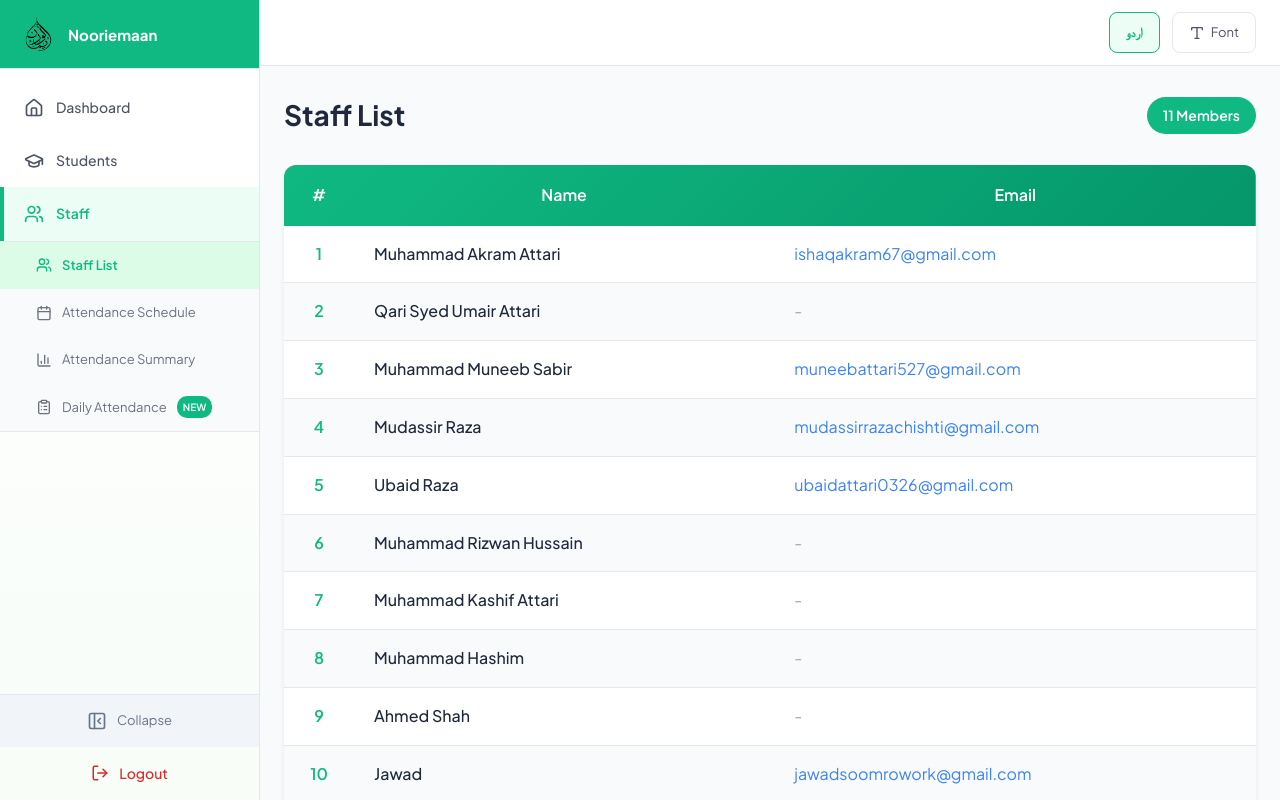
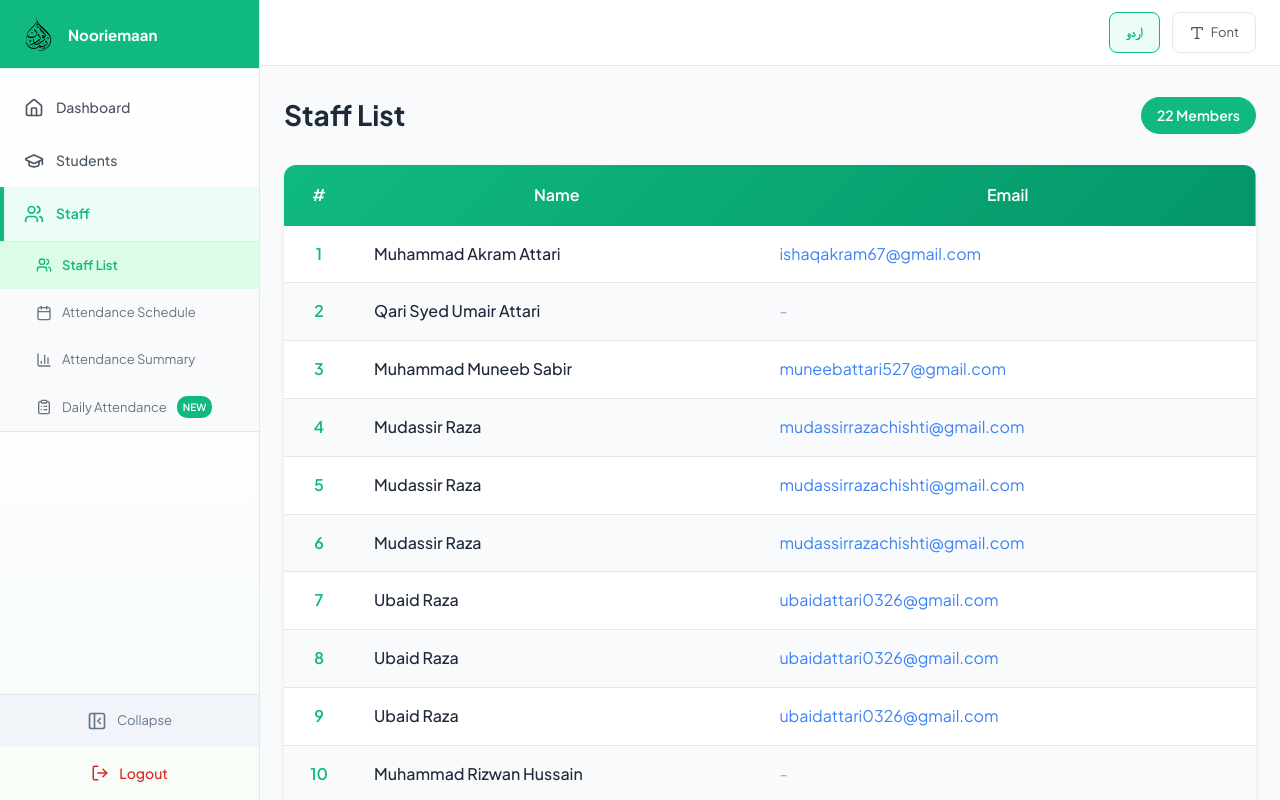
Before and after one commit to Tahiralmadni/Nooriemaan-project, a React (Vite) app: page /teachers in a window 1280 px wide. Built offline with nearby package versions, Linux system fonts and the light colour scheme; a web font is replaced by a local one.

Commit message:
21 jan 2026 updated

```diff
--- a/src/locales/en.json
+++ b/src/locales/en.json
@@ -94,13 +94,24 @@
         "2": "Qari Syed Umair Attari",
         "3": "Muhammad Muneeb Sabir",
         "4": "Mudassir Raza",
-        "5": "Ubaid Raza",
-        "6": "Muhammad Rizwan Hussain",
-        "7": "Muhammad Kashif Attari",
-        "8": "Muhammad Hashim",
-        "9": "Ahmed Shah",
-        "10": "Jawad",
-        "11": "Hanzalah Tahir"
+        "5": "Mudassir Raza",
+        "6": "Mudassir Raza",
+        "7": "Ubaid Raza",
+        "8": "Ubaid Raza",
+        "9": "Ubaid Raza",
+        "10": "Muhammad Rizwan Hussain",
+        "11": "Muhammad Kashif Attari",
+        "12": "Muhammad Hashim",
+        "13": "Ahmed Shah",
+        "14": "Jawad",
+        "15": "Hanzalah Tahir",
+        "16": "Qari Kashif Junaid",
+        "17": "Abdul Qudus",
+        "18": "Muhammad Dilawar Raza",
+        "19": "Shoaib",
+        "20": "Muhammad Aliyan",
+        "21": "Ahmed",
+        "22": "Ghulam Qadir"
     },
     "loader": {
         "loading": "Loading, please wait",
--- a/src/locales/ur.json
+++ b/src/locales/ur.json
@@ -94,13 +94,24 @@
         "2": "قاری سید عمیر عطاری",
         "3": "محمد منیب صابر",
         "4": "مدثر رضا",
-        "5": "عبید رضا",
-        "6": "محمد رضوان حسین",
-        "7": "محمد کاشف عطاری",
-        "8": "محمد ہاشم",
-        "9": "احمد شاہ",
-        "10": "جواد",
-        "11": "حنظلہ طاہر"
+        "5": "مدثر رضا",
+        "6": "مدثر رضا",
+        "7": "عبید رضا",
+        "8": "عبید رضا",
+        "9": "عبید رضا",
+        "10": "محمد رضوان حسین",
+        "11": "محمد کاشف عطاری",
+        "12": "محمد ہاشم",
+        "13": "احمد شاہ",
+        "14": "جواد",
+        "15": "حنظلہ طاہر",
+        "16": "قاری کاشف جنید",
+        "17": "عبد القدوس",
+        "18": "محمد دلاور رضا",
+        "19": "شعیب",
+        "20": "محمد علیان",
+        "21": "احمد",
+        "22": "غلام قادر"
     },
     "loader": {
         "loading": "برائے مہربانی انتظار کریں",
--- a/src/pages/Teachers.jsx
+++ b/src/pages/Teachers.jsx
@@ -9,20 +9,31 @@ const Teachers = () => {
         document.title = t('pageTitles.teachers');
     }, [t]);
 
-    const staffIds = [1, 2, 3, 4, 5, 6, 7, 8, 9, 10, 11];
+    const staffIds = [1, 2, 3, 4, 5, 6, 7, 8, 9, 10, 11, 12, 13, 14, 15, 16, 17, 18, 19, 20, 21, 22];
 
     const emails = {
         1: 'ishaqakram67@gmail.com',
         2: '-',
         3: 'muneebattari527@gmail.com',
         4: 'mudassirrazachishti@gmail.com',
-        5: 'ubaidattari0326@gmail.com',
-        6: '-',
-        7: '-',
-        8: '-',
-        9: '-',
-        10: 'jawadsoomrowork@gmail.com',
-        11: 'hanzalahtahir93@gmail.com',
+        5: 'mudassirrazachishti@gmail.com',
+        6: 'mudassirrazachishti@gmail.com',
+        7: 'ubaidattari0326@gmail.com',
+        8: 'ubaidattari0326@gmail.com',
+        9: 'ubaidattari0326@gmail.com',
+        10: '-',
+        11: '-',
+        12: '-',
+        13: '-',
+        14: 'jawadsoomrowork@gmail.com',
+        15: 'hanzalahtahir93@gmail.com',
+        16: 'balochjuni010@gmail.com',
+        17: '-',
+        18: 'attaridilawar510@gmail.com',
+        19: 'princeShoaibkhan990@gmail.com',
+        20: 'aliyn00177@gmail.com',
+        21: 'ar8693524@gmail.com',
+        22: '-',
     };
 
     return (
```
